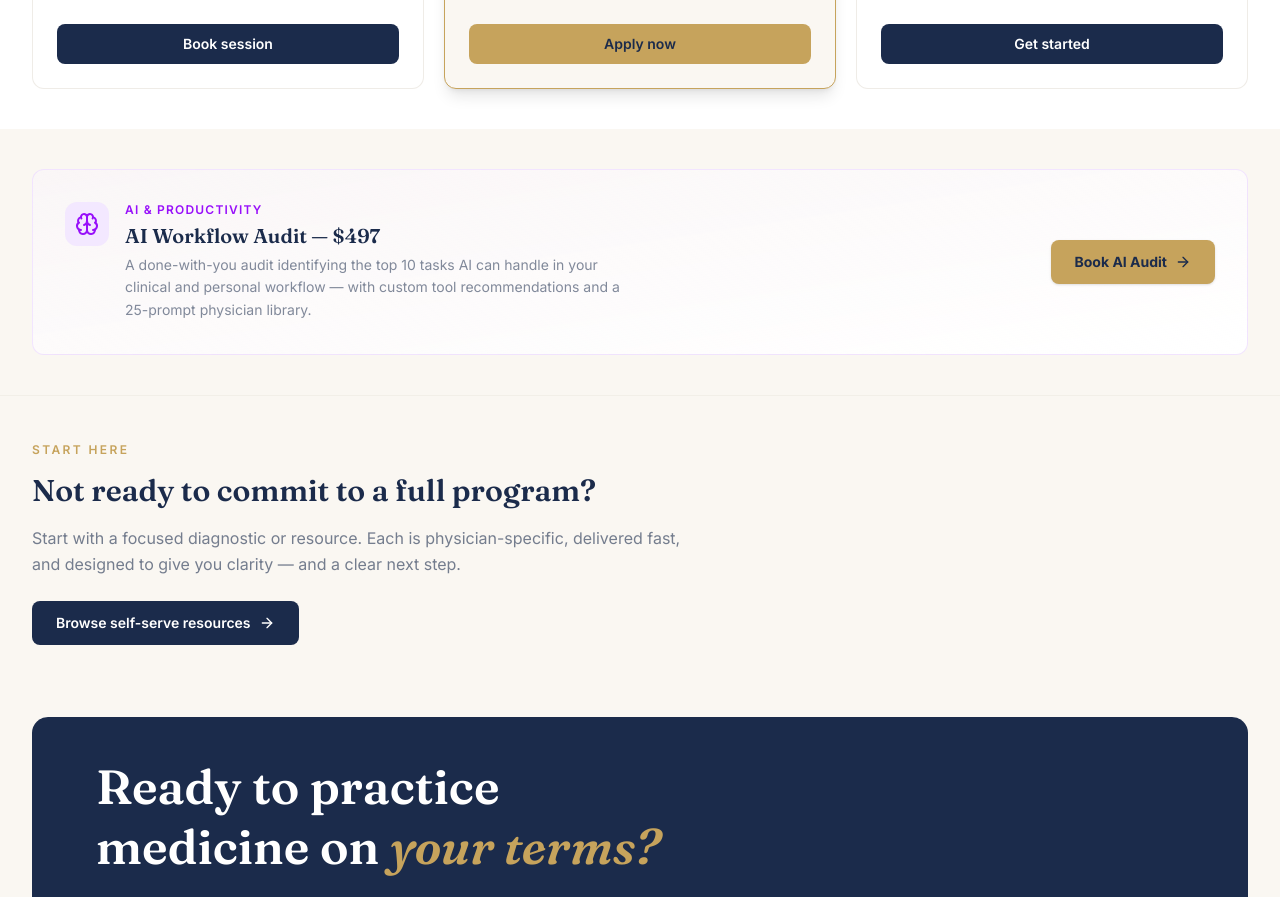
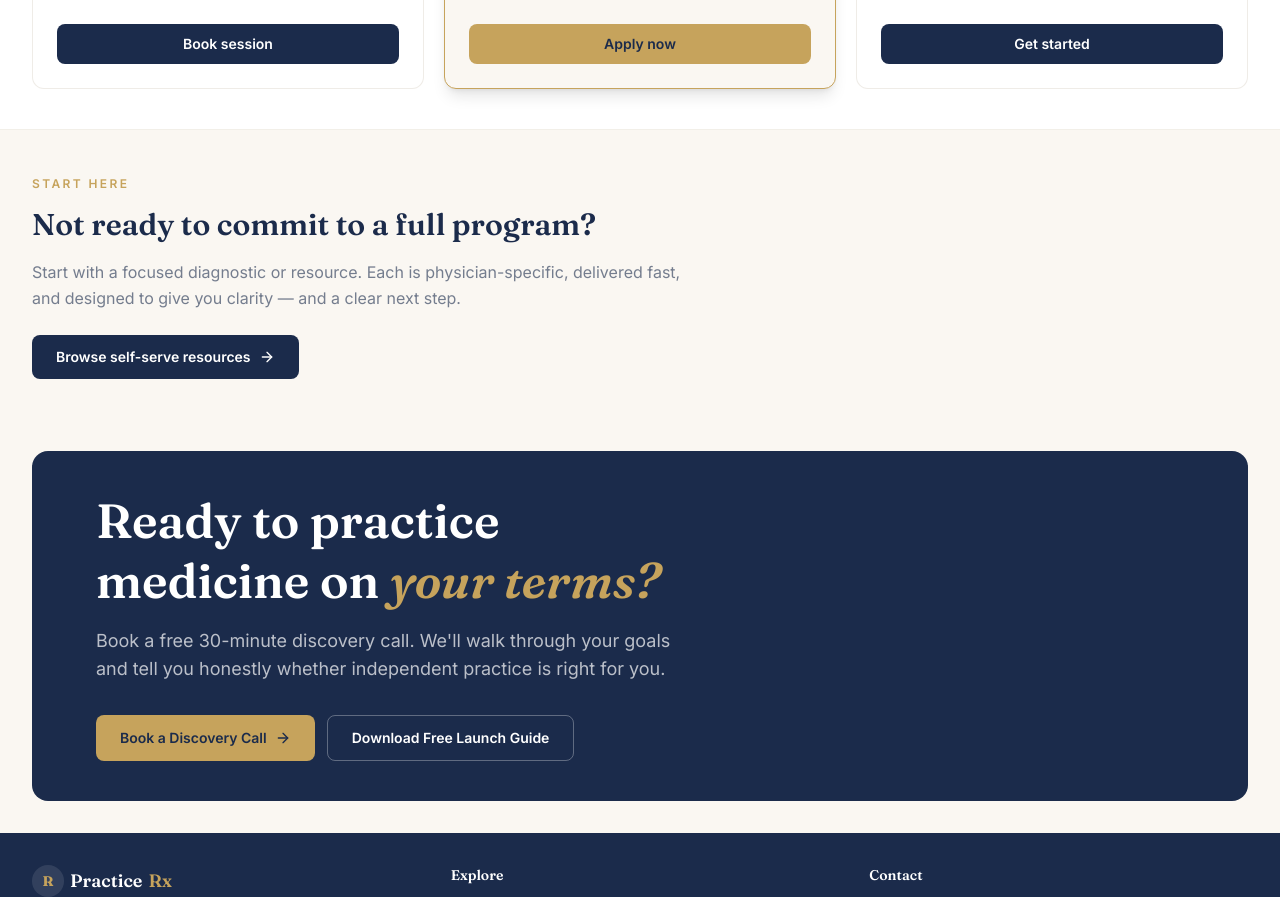
Before and after one commit to ekeneajufo-ux/PracticeRx-Website-Build, a React (Vite) app: page /services in a window 1280 px wide. Shown: the part 1060-1957 px from the top of the page. Built offline with nearby package versions, Linux system fonts and the light colour scheme.

Commit message:
Remove AI Workflow Audit from services page

```diff
--- a/src/pages/ServicesPage.tsx
+++ b/src/pages/ServicesPage.tsx
@@ -1,4 +1,4 @@
-import { Check, Brain, ArrowRight } from "lucide-react";
+import { Check, ArrowRight } from "lucide-react";
 import { Link } from "react-router-dom";
 import { useSEO } from "../hooks/useSEO";
 import { CTABanner } from "../components/CTABanner";
@@ -202,43 +202,6 @@ export function ServicesPage() {
         </div>
       </section>
 
-      {/* ── AI Audit Callout ─────────────────────────────────── */}
-      <section className="py-8 md:py-10">
-        <div className="container">
-          <div className="rounded-xl border border-purple-200/60 bg-gradient-to-br from-purple-50/40 to-white p-6 md:p-8 flex flex-col md:flex-row items-start md:items-center gap-6 justify-between">
-            <div className="flex items-start gap-4">
-              <div className="w-11 h-11 rounded-xl bg-purple-100 flex items-center justify-center shrink-0">
-                <Brain className="size-6 text-purple-600" />
-              </div>
-              <div>
-                <p className="text-xs font-semibold tracking-widest uppercase text-purple-600 mb-1">
-                  AI &amp; Productivity
-                </p>
-                <h3
-                  className="text-xl font-semibold text-navy"
-                  style={{ fontFamily: "var(--font-heading)" }}
-                >
-                  AI Workflow Audit — $497
-                </h3>
-                <p className="text-sm text-navy/55 mt-1 max-w-lg leading-relaxed">
-                  A done-with-you audit identifying the top 10 tasks AI can handle
-                  in your clinical and personal workflow — with custom tool
-                  recommendations and a 25-prompt physician library.
-                </p>
-              </div>
-            </div>
-            <a
-              href="https://buy.stripe.com/4gM14mfpXcIPg3UdN16J206"
-              target="_blank"
-              rel="noopener noreferrer"
-              className="shrink-0 inline-flex items-center gap-2 px-6 py-3 text-sm font-bold bg-gold text-navy rounded-lg hover:bg-gold-light transition-colors shadow-sm whitespace-nowrap"
-            >
-              Book AI Audit <ArrowRight className="size-4" />
-            </a>
-          </div>
-        </div>
-      </section>
-
       {/* ── Not ready to commit? ─────────────────────────────── */}
       <section className="py-8 md:py-10 bg-cream border-t border-border/40">
         <div className="container">
```
